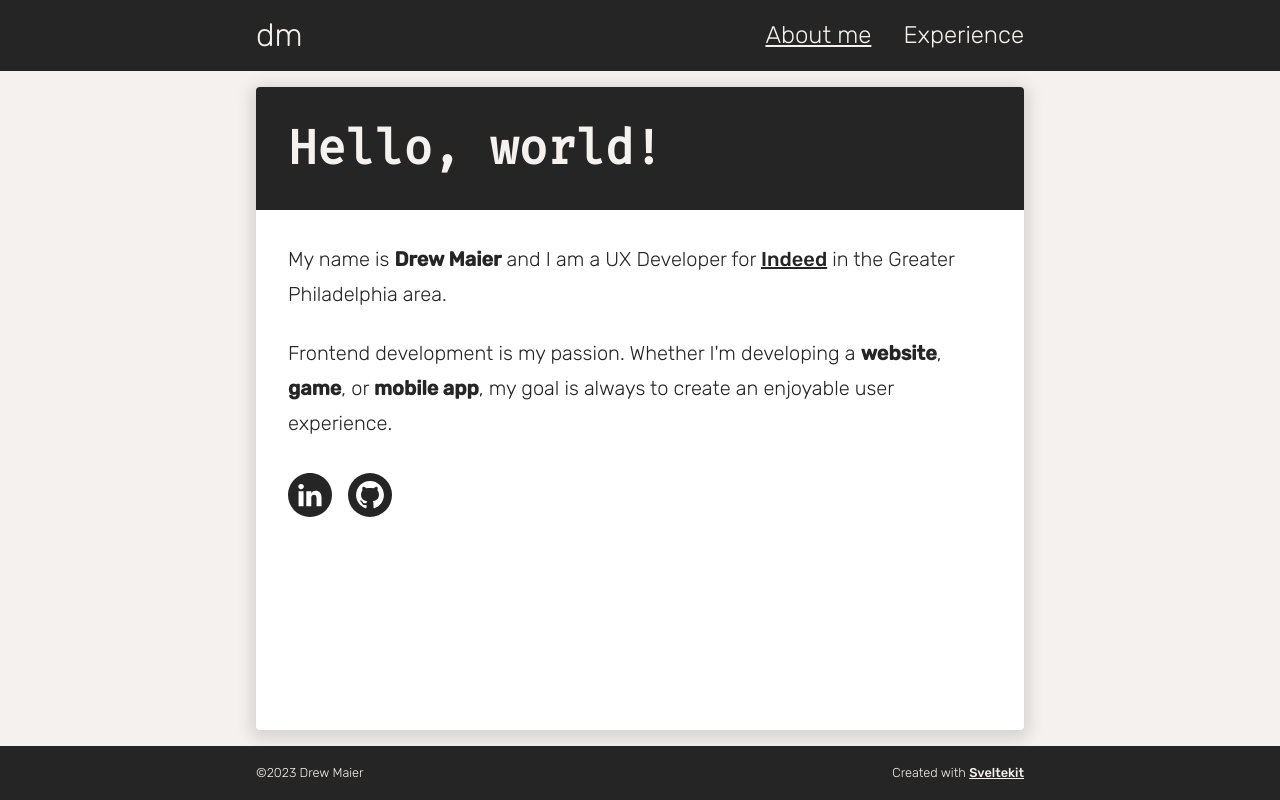
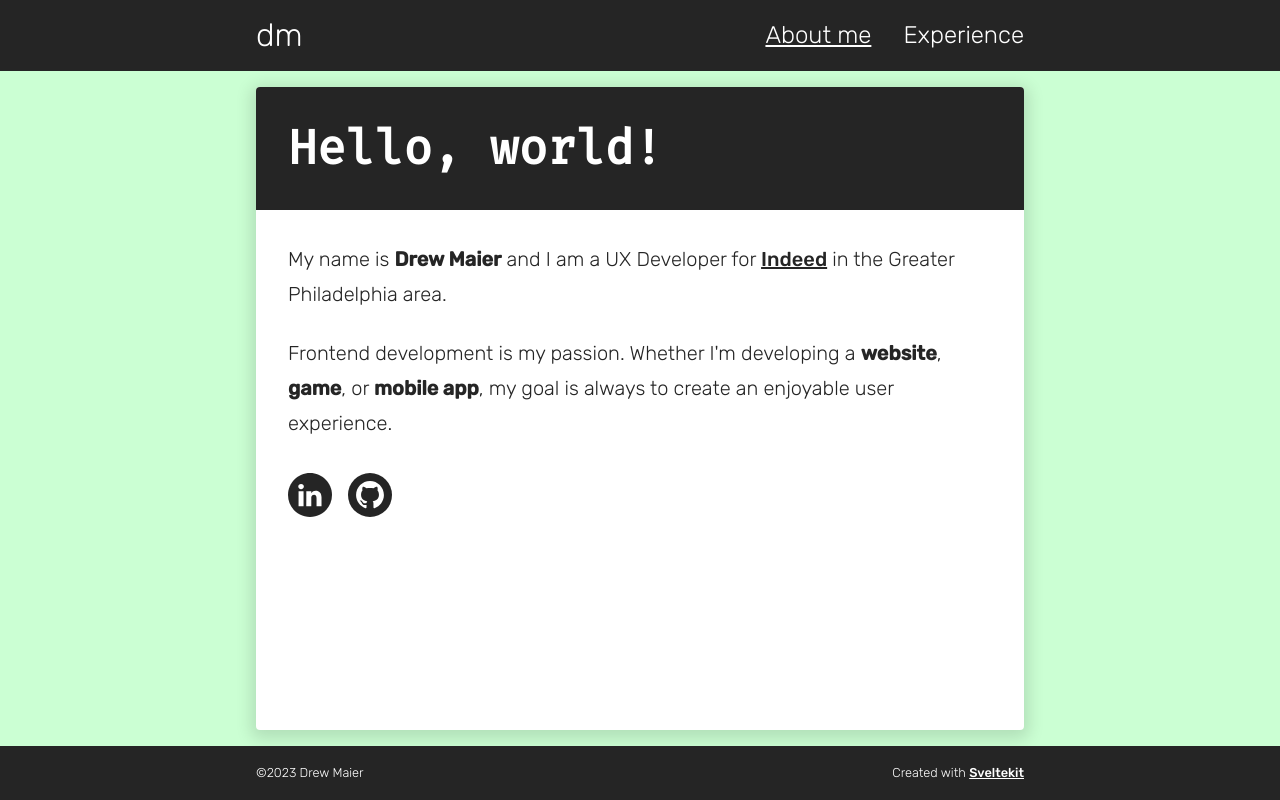
Before and after one commit to drewcmaier/portfolio, a SvelteKit app: page / in a window 1280 px wide. Built offline with nearby package versions, Linux system fonts and the light colour scheme.

Commit message:
feat: color experiment

```diff
--- a/src/routes/style.css
+++ b/src/routes/style.css
@@ -13,9 +13,9 @@
 	--color-secondary: #ffffff;
 	--color-tertiary: #427aa1;
 	--color-accent: #4ecdc4;
-	--color-background: #f5f1ef;
+	--color-background: #cbffd3;
 	--color-text: var(--color-primary);
-	--color-text-inverse: var(--color-background);
+	--color-text-inverse: var(--color-secondary);
 
 	--spacing-1: 0.125rem;
 	--spacing-2: 0.75rem;
@@ -137,7 +137,7 @@ svg {
 }
 
 nav svg {
-	fill: var(--color-background);
+	fill: var(--color-text-inverse);
 }
 
 section {
```
